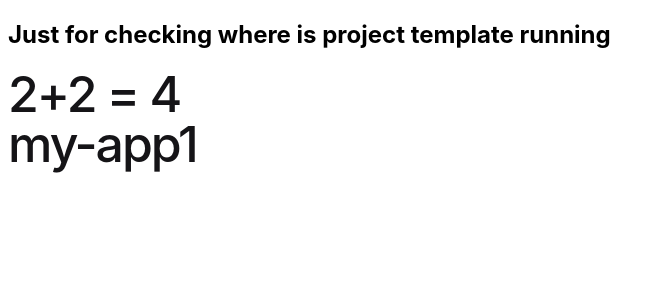
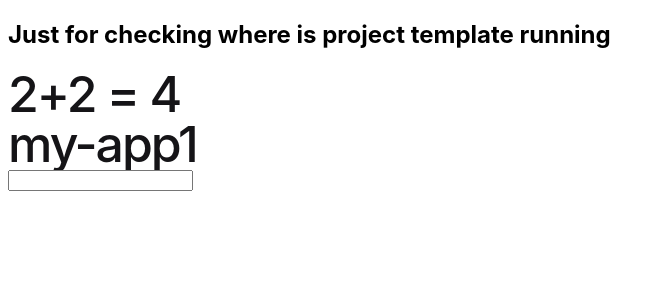
Before and after one commit to ashrafali2000/angular-project-1, an Angular app in the folder my-app1/: page / in a window 1280 px wide. Shown: the top 300 px of the page, without its empty margins (0-665 px from the left). Built offline with nearby package versions, Linux system fonts and the light colour scheme.

Commit message:
how to add input with type

```diff
--- a/my-app1/src/app/app.component.html
+++ b/my-app1/src/app/app.component.html
@@ -180,7 +180,7 @@
 <h2>Just for checking where is project template running</h2>
 <h1>2+2 = {{ 2 + 2 }}</h1>
 <h1>{{ title }}</h1>
-
+<input [type]="inputType" />
 <!-- * * * * * * * * * * * * * * * * * * * * * * * * * * * * * * * * -->
 <!-- * * * * * * * * * * * The content above * * * * * * * * * * * * -->
 <!-- * * * * * * * * * * is only a placeholder * * * * * * * * * * * -->
--- a/my-app1/src/app/app.component.ts
+++ b/my-app1/src/app/app.component.ts
@@ -10,4 +10,5 @@ import { RouterOutlet } from '@angular/router';
 })
 export class AppComponent {
   title = 'my-app1';
+  inputType = 'text';
 }
```
